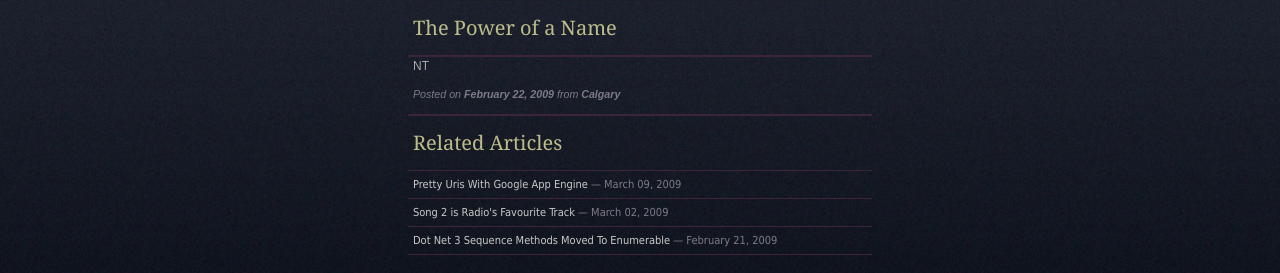
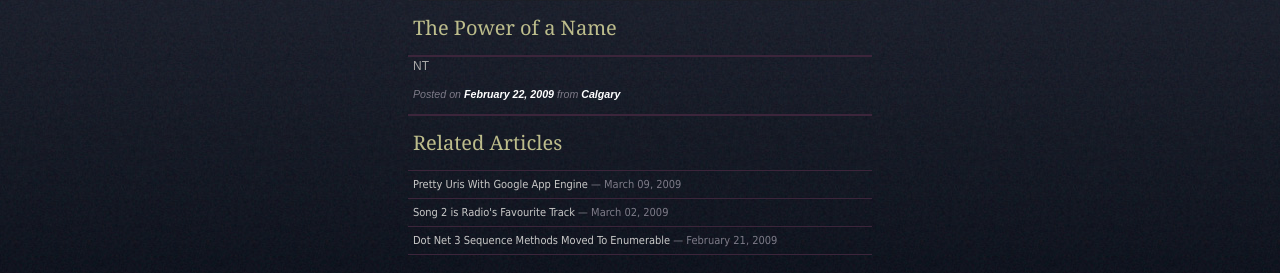
Before and after one commit to brandur/mutelight-v1, a Jekyll site: the page built from _posts/2009-02-22-the-power-of-a-name.textile, in a window 1280 px wide. Shown: the part 312-585 px from the top of the page. Built offline with Jekyll 4.4.1, drawn with Linux system fonts in a browser that asks for light colours.

Commit message:
Adding styling for some elements that didn't have any before

```diff
--- a/css/screen.css
+++ b/css/screen.css
@@ -41,6 +41,15 @@ h1
 	padding: 0 5px 0 5px;
 }
 
+h2
+{
+	color: #bdbd8c;
+	font-family: georgia, serif;
+	font-size: 17px;
+	font-weight: normal;
+	padding: 0;
+}
+
 img
 {
 	border: 0;
@@ -50,6 +59,12 @@ img
 p
 {
 	text-align: justify;
+}
+
+strong
+{
+	color: #fff;
+    font-weight: bold;
 }
 
 /*****************************************************************************/
@@ -84,6 +99,17 @@ div.content
 	border-top: 2px solid #3c253b;
 	padding: 0 5px 0px 5px;
 }
+
+    div.content ul
+    {
+        padding: 0 0 0 20px;
+    }
+
+        div.content ul li
+        {
+            text-align: justify;
+            margin: 0 0 8px 0;
+        }
 
 	p.meta
 	{
```
